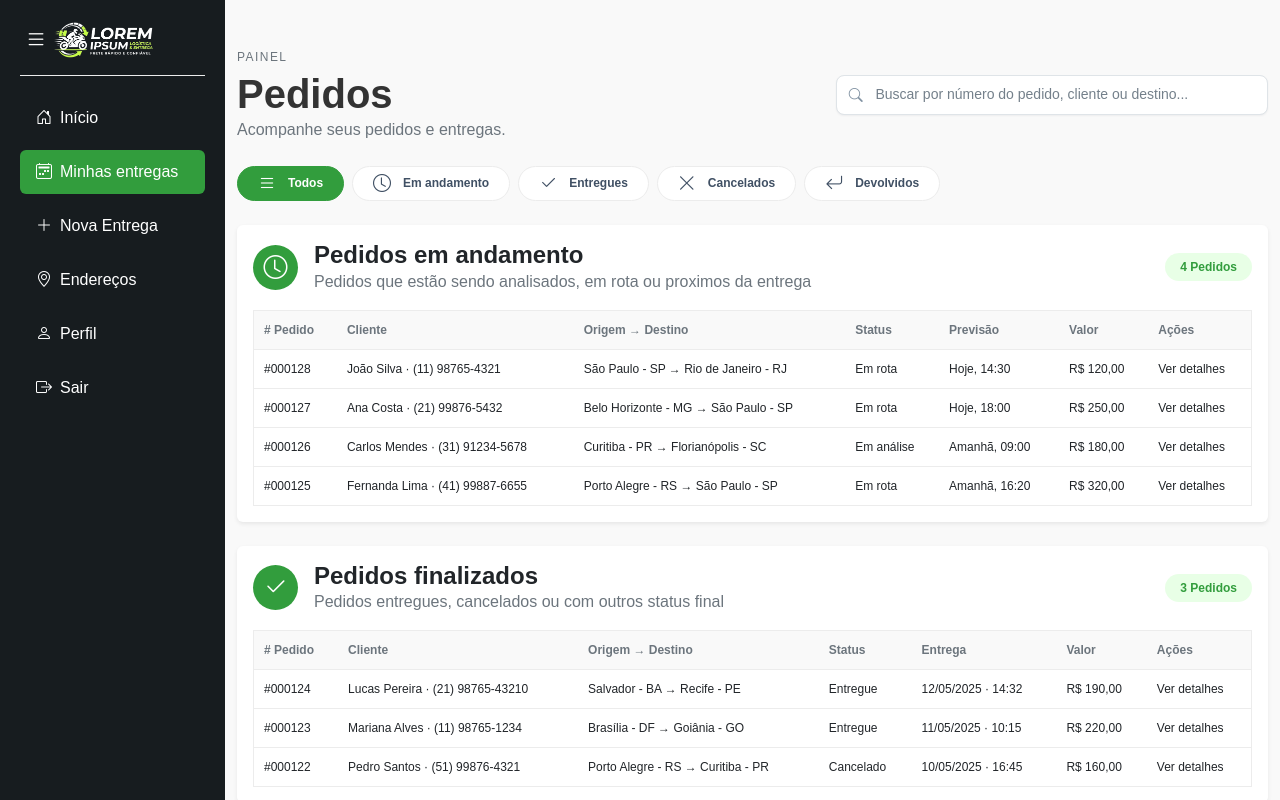
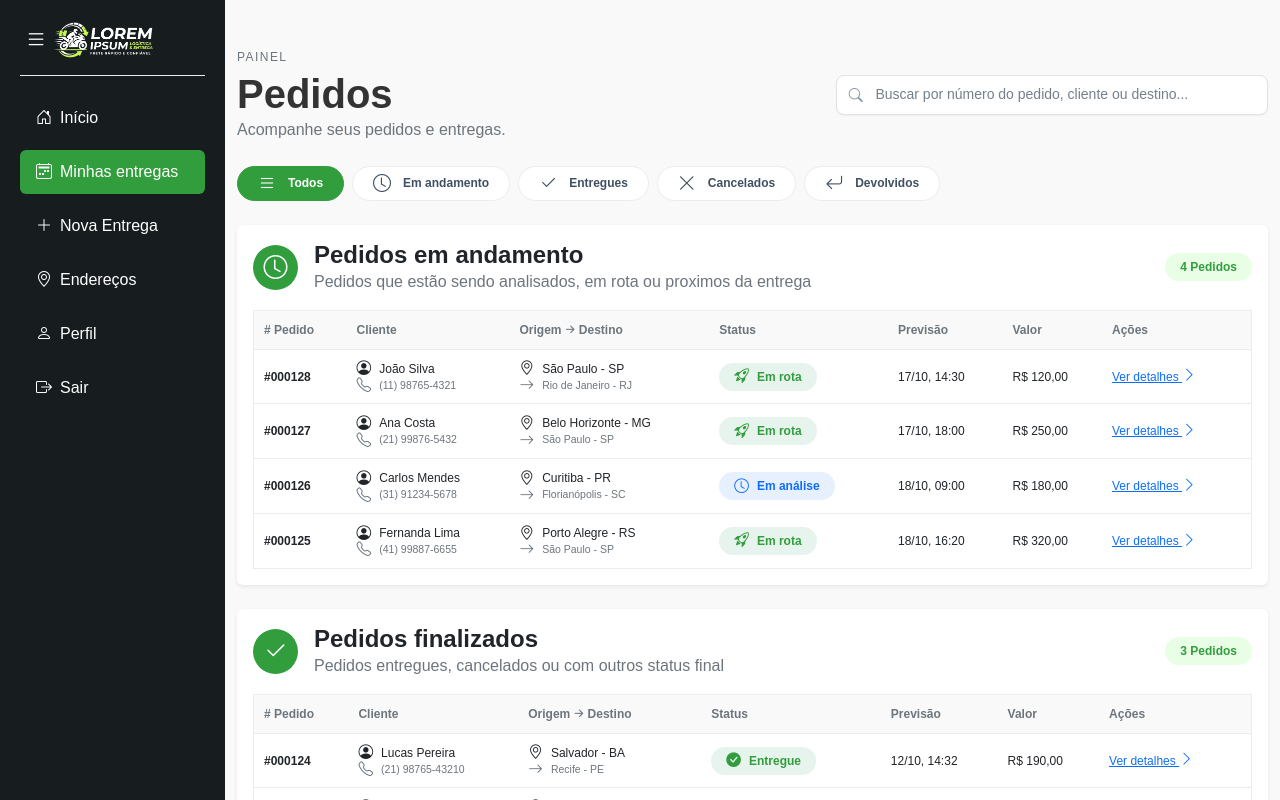
Before and after one commit to DevCarlosFilipe/freteapp, a React (Vite) app in the folder frontend/: page /dashboard/orders in a window 1280 px wide. Shown: the top 800 px of the page. Built offline with nearby package versions, Linux system fonts and the light colour scheme.

Commit message:
Add formatted order table columns and status pills
Render order details with reusable column definitions and status-specific pill styles.

```diff
--- a/frontend/src/components/orders/OrderContent.jsx
+++ b/frontend/src/components/orders/OrderContent.jsx
@@ -1,71 +1,86 @@
 import OrderSection from "./OrderSection";
+import OrdersTableColumns from "./OrdersTableColumns";
 
 function OrderContent() {
     const dataAndamento = [
         {
-            "# Pedido": "#000128",
-            Cliente: "João Silva · (11) 98765-4321",
-            "Origem → Destino": "São Paulo - SP → Rio de Janeiro - RJ",
-            Status: "Em rota",
-            Previsão: "Hoje, 14:30",
-            Valor: "R$ 120,00",
-            Ações: "Ver detalhes"
+            id: 128,
+            code: "000128",
+            recipientName: "João Silva",
+            recipientPhone: "(11) 98765-4321",
+            originLabel: "São Paulo - SP",
+            destinationLabel: "Rio de Janeiro - RJ",
+            status: "in_transit",
+            estimatedDeliveryAt: "2026-10-17 14:30:00",
+            price: 120
         },
         {
-            "# Pedido": "#000127",
-            Cliente: "Ana Costa · (21) 99876-5432",
-            "Origem → Destino": "Belo Horizonte - MG → São Paulo - SP",
-            Status: "Em rota",
-            Previsão: "Hoje, 18:00",
-            Valor: "R$ 250,00",
-            Ações: "Ver detalhes"
+            id: 127,
+            code: "000127",
+            recipientName: "Ana Costa",
+            recipientPhone: "(21) 99876-5432",
+            originLabel: "Belo Horizonte - MG",
+            destinationLabel: "São Paulo - SP",
+            status: "in_transit",
+            estimatedDeliveryAt: "2026-10-17 18:00:00",
+            price: 250
         },
         {
-            "# Pedido": "#000126",
-            Cliente: "Carlos Mendes · (31) 91234-5678",
-            "Origem → Destino": "Curitiba - PR → Florianópolis - SC",
-            Status: "Em análise",
-            Previsão: "Amanhã, 09:00",
-            Valor: "R$ 180,00",
-            Ações: "Ver detalhes"
+            id: 126,
+            code: "000126",
+            recipientName: "Carlos Mendes",
+            recipientPhone: "(31) 91234-5678",
+            originLabel: "Curitiba - PR",
+            destinationLabel: "Florianópolis - SC",
+            status: "pending_review",
+            estimatedDeliveryAt: "2026-10-18 09:00:00",
+            price: 180
         },
         {
-            "# Pedido": "#000125",
-            Cliente: "Fernanda Lima · (41) 99887-6655",
-            "Origem → Destino": "Porto Alegre - RS → São Paulo - SP",
-            Status: "Em rota",
-            Previsão: "Amanhã, 16:20",
-            Valor: "R$ 320,00",
-            Ações: "Ver detalhes"
+            id: 125,
+            code: "000125",
+            recipientName: "Fernanda Lima",
+            recipientPhone: "(41) 99887-6655",
+            originLabel: "Porto Alegre - RS",
+            destinationLabel: "São Paulo - SP",
+            status: "in_transit",
+            estimatedDeliveryAt: "2026-10-18 16:20:00",
+            price: 320
         }
     ];
     const dataFinalizados = [
         {
-            "# Pedido": "#000124",
-            Cliente: "Lucas Pereira · (21) 98765-43210",
-            "Origem → Destino": "Salvador - BA → Recife - PE",
-            Status: "Entregue",
-            Entrega: "12/05/2025 · 14:32",
-            Valor: "R$ 190,00",
-            Ações: "Ver detalhes"
+            id: 124,
+            code: "000124",
+            recipientName: "Lucas Pereira",
+            recipientPhone: "(21) 98765-43210",
+            originLabel: "Salvador - BA",
+            destinationLabel: "Recife - PE",
+            status: "delivered",
+            estimatedDeliveryAt: "2026-10-12 14:32:00",
+            price: 190
         },
         {
-            "# Pedido": "#000123",
-            Cliente: "Mariana Alves · (11) 98765-1234",
-            "Origem → Destino": "Brasília - DF → Goiânia - GO",
-            Status: "Entregue",
-            Entrega: "11/05/2025 · 10:15",
-            Valor: "R$ 220,00",
-            Ações: "Ver detalhes"
+            id: 123,
+            code: "000123",
+            recipientName: "Mariana Alves",
+            recipientPhone: "(11) 98765-1234",
+            originLabel: "Brasília - DF",
+            destinationLabel: "Goiânia - GO",
+            status: "delivered",
+            estimatedDeliveryAt: "2026-10-11 10:15:00",
+            price: 220
         },
         {
-            "# Pedido": "#000122",
-            Cliente: "Pedro Santos · (51) 99876-4321",
-            "Origem → Destino": "Porto Alegre - RS → Curitiba - PR",
-            Status: "Cancelado",
-            Entrega: "10/05/2025 · 16:45",
-            Valor: "R$ 160,00",
-            Ações: "Ver detalhes"
+            id: 122,
+            code: "000122",
+            recipientName: "Pedro Santos",
+            recipientPhone: "(51) 99876-4321",
+            originLabel: "Porto Alegre - RS",
+            destinationLabel: "Curitiba - PR",
+            status: "cancelled",
+            estimatedDeliveryAt: "2026-10-10 16:45:00",
+            price: 160
         }
     ];
     return (
@@ -75,12 +90,14 @@ function OrderContent() {
                     title="Pedidos em andamento"
                     icon="clock"
                     label="Pedidos que estão sendo analisados, em rota ou proximos da entrega "
+                    columns={OrdersTableColumns}
                     data={dataAndamento}
                 />
                 <OrderSection
                     title="Pedidos finalizados"
                     icon="check2"
                     label="Pedidos entregues, cancelados ou com outros status final"
+                    columns={OrdersTableColumns}
                     data={dataFinalizados}
                 />
             </div>
--- a/frontend/src/components/orders/OrderSection.jsx
+++ b/frontend/src/components/orders/OrderSection.jsx
@@ -1,7 +1,7 @@
 import styles from "./Orders.module.css";
 import Table from "../ui/Table";
 
-function OrderSection({ title, icon, label, data = [] }) {
+function OrderSection({ title, icon, label, columns = [], data = [] }) {
     function countOrders (data) {
         return data.length + " Pedidos";
     }
@@ -24,7 +24,7 @@ function OrderSection({ title, icon, label, data = [] }) {
                 </div>
             </div>
 
-            <Table columns={Object.keys(data[0] || {})} data={data} />
+            <Table columns={columns} data={data} />
 
         </div>
     );
--- a/frontend/src/components/orders/OrderStatus.jsx
+++ b/frontend/src/components/orders/OrderStatus.jsx
@@ -0,0 +1,49 @@
+import PillBox from "../ui/PillBox";
+
+const statusLabels = {
+    pending_review: "Em análise",
+    rejected: "Reprovado",
+    awaiting_pickup: "Aguardando coleta",
+    collected: "Coletado",
+    in_transit: "Em rota",
+    nearby: "Chegando",
+    delivered: "Entregue",
+    cancelled: "Cancelado",
+    returned: "Devolvido"
+};
+
+const statusColors = {
+    pending_review: "info",
+    rejected: "negative",
+    awaiting_pickup: "warning",
+    collected: "positive",
+    in_transit: "positive",
+    nearby: "info",
+    delivered: "positive",
+    cancelled: "negative",
+    returned: "neutral"
+};
+
+const statusIcons = {
+    pending_review: "clock",
+    rejected: "x-circle-fill",
+    awaiting_pickup: "hourglass-split",
+    collected: "box-seam-fill",
+    in_transit: "rocket-takeoff",
+    nearby: "geo-alt-fill",
+    delivered: "check-circle-fill",
+    cancelled: "slash-circle-fill",
+    returned: "arrow-counterclockwise"
+};
+
+function OrderStatus({ status }) {
+    return (
+        <PillBox
+            text={statusLabels[status] || status}
+            status={statusColors[status] || "null"}
+            icon={statusIcons[status]}
+        />
+    );
+}
+
+export default OrderStatus;
--- a/frontend/src/components/orders/Orders.module.css
+++ b/frontend/src/components/orders/Orders.module.css
@@ -20,3 +20,8 @@
     font-size: 9pt;
     font-weight: 600;
 }
+
+.boxTextIcon {
+    display: flex;
+    align-items: center;
+}
--- /dev/null
+++ b/frontend/src/components/orders/OrdersTableColumns.jsx
@@ -0,0 +1,75 @@
+import { Link } from "react-router-dom";
+import OrderStatus from "./OrderStatus";
+import { formatCurrency } from "../../utils/FormatCurrency";
+import { formatDeliveryDate } from "../../utils/FormatDeliveryDate";
+import styles from "./Orders.module.css";
+
+const ordersColumns = [
+    {
+        key: "code",
+        header: "# Pedido",
+        render: (order) => <span className="fw-semibold">#{order.code}</span>
+    },
+    {
+        key: "recipient",
+        header: "Cliente",
+        render: (order) => (
+            <>
+                <div className={styles.boxTextIcon}>
+                    <i className="bi bi-person-circle"></i>
+                    {order.recipientName}
+                </div>
+                <div className={`text-secondary small ${styles.boxTextIcon}`}>
+                    <i className="bi bi-telephone"></i>
+                    {order.recipientPhone}
+                </div>
+            </>
+        )
+    },
+    {
+        key: "route",
+        header: (
+            <div className={styles.boxTextIcon}>
+                Origem <i className="bi bi-arrow-right-short"></i> Destino
+            </div>
+        ),
+        render: (order) => (
+            <>
+                <div className={styles.boxTextIcon}>
+                    <i className="bi bi-geo-alt"></i>
+                    {order.originLabel}
+                </div>
+                <div className={`text-secondary small ${styles.boxTextIcon}`}>
+                    <i className="bi bi-arrow-right"></i>
+                    {order.destinationLabel}
+                </div>
+            </>
+        )
+    },
+    {
+        key: "status",
+        header: "Status",
+        render: (order) => <OrderStatus status={order.status} />
+    },
+    {
+        key: "forecast",
+        header: "Previsão",
+        render: (order) => formatDeliveryDate(order.estimatedDeliveryAt || order.requestedPickupDate)
+    },
+    {
+        key: "price",
+        header: "Valor",
+        render: (order) => formatCurrency(order.price)
+    },
+    {
+        key: "actions",
+        header: "Ações",
+        render: (order) => (
+            <Link to={`/dashboard/orders/${order.id}`}>
+                Ver detalhes <i className="bi bi-chevron-right"></i>
+            </Link>
+        )
+    }
+];
+
+export default ordersColumns;
--- /dev/null
+++ b/frontend/src/components/ui/PillBox.jsx
@@ -0,0 +1,13 @@
+import styles from "./PillBox.module.css";
+
+function PillBox({ text, icon, status = "positive"}) {
+
+    return (
+        <span className={`${styles.pillBox} ${styles[status]}`}>
+            {icon && <i className={`bi bi-${icon}`}></i>}
+            {text}
+        </span>
+    );
+}
+
+export default PillBox;
--- /dev/null
+++ b/frontend/src/components/ui/PillBox.module.css
@@ -0,0 +1,41 @@
+.pillBox {
+    border-radius: 25px;
+    padding: 5px 15px;
+    font-size: 9pt;
+    font-weight: 600;
+    width: fit-content;
+    display: flex;
+    justify-content: center;
+    flex-wrap: nowrap;
+    align-items: center;
+}
+
+.positive {
+    background-color: var(--color-positive);
+    color: var(--color-positive-text);
+}
+
+.negative {
+    background-color: var(--color-negative);
+    color: var(--color-negative-text);
+}
+
+.warning {
+    background-color: var(--color-warning);
+    color: var(--color-warning-text);
+}
+
+.info {
+    background-color: var(--color-info);
+    color: var(--color-info-text);
+}
+
+.neutral {
+    background-color: var(--color-neutral);
+    color: var(--color-neutral-text);
+}
+
+.null {
+    background-color: var(--color-null);
+    color: var(--color-null-text);
+}
--- a/frontend/src/components/ui/Table.jsx
+++ b/frontend/src/components/ui/Table.jsx
@@ -8,17 +8,19 @@ function Table({ columns, data, caption }) {
             )}
             <thead>
                 <tr>
-                    {columns.map((column, index) => (
-                        <th key={index}>{column}</th>
+                    {columns.map((column) => (
+                        <th key={column.key}>{column.header}</th>
                     ))}
                 </tr>
             </thead>
 
             <tbody>
                 {data.map((row, rowIndex) => (
-                    <tr key={rowIndex}>
-                        {columns.map((column, colIndex) => (
-                            <td key={colIndex}>{row[column]}</td>
+                    <tr key={row.id ?? rowIndex}>
+                        {columns.map((column) => (
+                            <td key={column.key}>
+                                {column.render ? column.render(row) : row[column.key]}
+                            </td>
                         ))}
                     </tr>
                 ))}
--- a/frontend/src/components/ui/Table.module.css
+++ b/frontend/src/components/ui/Table.module.css
@@ -14,3 +14,14 @@
     text-align: left;
     border-bottom: 1px solid var(--color-border-soft);
 }
+
+.table td i {
+    margin-right: 8px;
+    font-size: 11pt;
+    line-height: 1;
+}
+
+.table th i {
+    font-size: 13pt;
+    line-height: 1;
+}
--- a/frontend/src/styles/index.css
+++ b/frontend/src/styles/index.css
@@ -10,6 +10,32 @@
     --color-light-transparent: #ffffff66;
     --color-high-transparent: #ffffff0f;
     --color-light-text: #6c757d;
+
+    /* cores de status */
+
+    /* Positive — sucesso, confirmação */
+    --color-positive: #1987541A;
+    --color-positive-text: #329d3d;
+
+    /* Negative — erros, falhas, rejeições */
+    --color-negative: #DC35451A;
+    --color-negative-text: #DC3545;
+
+    /* Warning — atenção, pendências */
+    --color-warning: #FFC10726;
+    --color-warning-text: #997000;
+
+    /* Info — informações, análise */
+    --color-info: #0D6EFD1A;
+    --color-info-text: #0D6EFD;
+
+    /* Neutral — estados neutros */
+    --color-neutral: #6C757D1F;
+    --color-neutral-text: #5C636A;
+
+    /* Null — ausência de valor ou estado indefinido */
+    --color-null: #6C757D0D;
+    --color-null-text: #6C757D;
 }
 
 body {
```
Also changed, not shown: frontend/src/components/orders/OrderTableColumn.jsx (deleted, +0 -56 lines).
